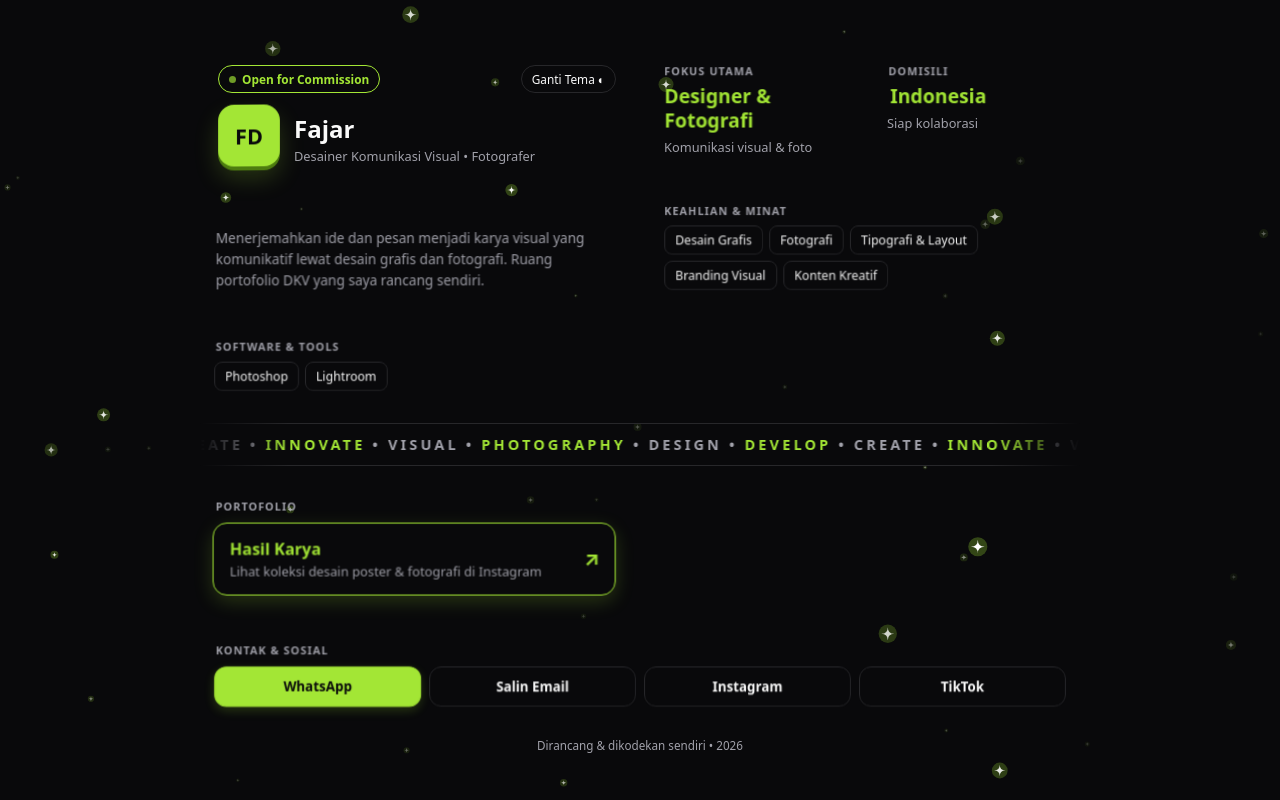
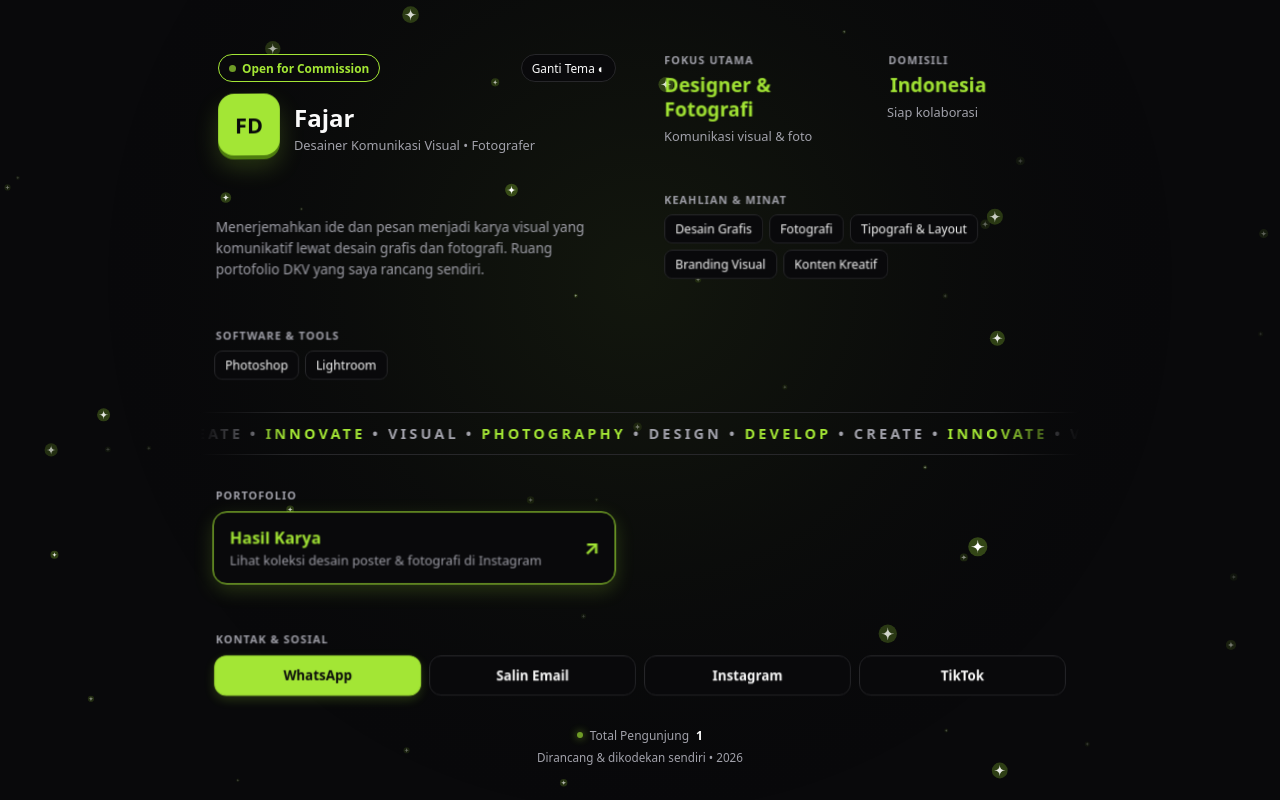
Before and after one commit to fajarbani70-hue/porto2, a plain HTML site: page index.html in a window 1280 px wide. Drawn offline with nearby package versions, Linux system fonts and the light colour scheme; no server answers.

Commit message:
Update index.html

```diff
--- a/index.html
+++ b/index.html
@@ -48,7 +48,10 @@ b{display:block;font-size:.68rem;text-transform:uppercase;letter-spacing:1px;mar
 .bt{text-align:center;padding:10px;border-radius:12px;font-size:.83rem;font-weight:600;text-decoration:none;cursor:pointer}.m{background:var(--a);color:var(--at);border-color:var(--a);animation:gp 2.8s infinite}
 .tb:active,.kr:active,.bt:active{transform:translateZ(2px) scale(.94);box-shadow:0 0 14px var(--g)}
 .tb:active::after,.bt:active::after{transform:translateX(120%);transition:0s}
-footer{grid-column:1/-1;text-align:center;font-size:.73rem;padding-top:4px}
+footer{grid-column:1/-1;display:flex;flex-direction:column;align-items:center;gap:6px;text-align:center;font-size:.73rem;padding-top:4px}
+.vc{display:inline-flex;align-items:center;gap:7px;font-size:.75rem;color:var(--s);transform:translateZ(8px)}
+.vc i{width:6px;height:6px;border-radius:50%;background:var(--a);box-shadow:0 0 8px var(--a);animation:bk 1.5s infinite}
+.vc strong{color:var(--t);font-weight:800;font-variant-numeric:tabular-nums;letter-spacing:.3px}
 @keyframes sh{0%{background-position:200% 0}100%{background-position:-200% 0}}@keyframes mq{0%{transform:translateX(0)}100%{transform:translateX(-50%)}}@keyframes bk{50%{opacity:.3}}@keyframes fl{0%,100%{transform:translateZ(18px) translateY(0) rotateX(0) rotateY(0)}50%{transform:translateZ(24px) translateY(-4px) rotateX(8deg) rotateY(-8deg)}}@keyframes ar{50%{transform:translate(3px,-3px)}}@keyframes sw{50%,100%{transform:translateX(100%)}}@keyframes gp{0%,100%{box-shadow:0 4px 12px 0 var(--g)}50%{box-shadow:0 8px 20px 2px var(--g)}}
 @media(max-width:350px){.g,.lk{grid-template-columns:1fr}.c2,.c4{grid-column:span 1}}
 @media(min-width:720px){.g{max-width:880px;grid-template-columns:repeat(4,1fr)}.hb{display:flex;flex-direction:column;grid-row:span 2}.c4{grid-column:span 4}.lk{grid-template-columns:repeat(4,1fr)}}
@@ -70,7 +73,7 @@ footer{grid-column:1/-1;text-align:center;font-size:.73rem;padding-top:4px}
 <div class="mq" aria-hidden="true"><div class="mt"><span>DESIGN • <i>DEVELOP</i> • CREATE • <i>INNOVATE</i> • VISUAL • <i>PHOTOGRAPHY</i> •&nbsp;</span><span>DESIGN • <i>DEVELOP</i> • CREATE • <i>INNOVATE</i> • VISUAL • <i>PHOTOGRAPHY</i> •&nbsp;</span></div></div>
 <div class="x c2" data-sp="12"><b>Portofolio</b><a href="https://www.instagram.com/fajar_design1?lqvp=MWdhOXFncndjMWNuMg==" target="_blank" rel="noopener" class="kr"><div><h3>Hasil Karya</h3><small>Lihat koleksi desain poster & fotografi di Instagram</small></div><em>↗</em></a></div>
 <div class="x c4" data-sp="-8"><b>Kontak & Sosial</b><div class="lk"><a href="https://wa.me/6281234567890?text=Halo%20Fajar,%20saya%20tertarik%20kolaborasi%20desain" target="_blank" rel="noopener" class="bt m">WhatsApp</a><button class="bt" id="mb" onclick="cp()">Salin Email</button><a href="https://www.instagram.com/fajar_design1?bqrl=MWdhOXFncndjMWNuMg==" target="_blank" rel="noopener" class="bt">Instagram</a><a href="https://tiktok.com/@username" target="_blank" rel="noopener" class="bt">TikTok</a></div></div>
-<footer>Dirancang & dikodekan sendiri • 2026</footer>
+<footer><div class="vc" aria-label="Total Pengunjung"><i></i><span>Total Pengunjung</span><strong id="vn">0</strong></div><span>Dirancang &amp; dikodekan sendiri • 2026</span></footer>
 </main><script>
 const mq=matchMedia("(prefers-reduced-motion:reduce)");
 let ok=0,px=0,py=0,sy=0;
@@ -86,10 +89,12 @@ function cp(){
 ["contextmenu","dragstart"].forEach(v=>document.addEventListener(v,e=>e.preventDefault()));
 ["selectstart","copy"].forEach(v=>document.addEventListener(v,e=>{if(!ok)e.preventDefault()}));
 document.addEventListener("keydown",e=>{let k=e.key.toLowerCase();if(((e.ctrlKey||e.metaKey)&&["c","u","s","a","p"].includes(k))||e.key==="F12"||((e.ctrlKey||e.metaKey)&&e.shiftKey&&["i","j","c"].includes(k)))e.preventDefault()});
-addEventListener("pointermove",e=>{px=(e.clientX/innerWidth-.5)*2;py=(e.clientY/innerHeight-.5)*2},{passive:true});
-const cv=document.getElementById("sn"),cx=cv.getContext("2d");let w,h,ps=[],rt,af;
-function rs(){w=cv.width=innerWidth;h=cv.height=innerHeight}
+const cv=document.getElementById("sn"),cx=cv.getContext("2d");let w,h,ps=[],rt,af,tx=0,ty=0,lx=0,ly=0,la=.45,laT=.45,mv0=0;
+function rs(){w=cv.width=innerWidth;h=cv.height=innerHeight;if(!mv0){tx=lx=w*.5;ty=ly=h*.35}}
 rs();addEventListener("resize",()=>{clearTimeout(rt);rt=setTimeout(rs,120)},{passive:true});
+const onPtr=e=>{mv0=1;tx=e.clientX;ty=e.clientY;laT=1;px=(tx/w-.5)*2;py=(ty/h-.5)*2};
+addEventListener("pointermove",onPtr,{passive:true});
+addEventListener("pointerdown",onPtr,{passive:true});
 let n=w<600?32:48;
 for(let i=0;i<n;i++){let z=Math.random()*.55+.65;ps.push({x:Math.random()*w,y:Math.random()*h,z,r:(Math.random()*3.6+2.2)*z,v:(Math.random()*.5+.2)*z,d:(Math.random()*.4-.2)*z,a:Math.random()*6.28,s:Math.random()*.07+.025})}
 function st(x,y,r,al,lt){
@@ -101,10 +106,17 @@ function st(x,y,r,al,lt){
 function lp(){
   if(document.hidden||mq.matches)return;
   cx.clearRect(0,0,w,h);let lt=!!document.body.dataset.t,span=h+20;
+  lx+=(tx-lx)*.1;ly+=(ty-ly)*.1;la+=(laT-la)*.06;laT=Math.max(.45,laT-.008);
+  const rad=Math.min(w,h)*.55+120,gr=cx.createRadialGradient(lx,ly,0,lx,ly,rad);
+  gr.addColorStop(0,lt?`rgba(234,88,12,${(.15*la).toFixed(3)})`:`rgba(163,230,53,${(.14*la).toFixed(3)})`);
+  gr.addColorStop(.5,lt?`rgba(234,88,12,${(.05*la).toFixed(3)})`:`rgba(163,230,53,${(.045*la).toFixed(3)})`);
+  gr.addColorStop(1,"rgba(0,0,0,0)");
+  cx.globalAlpha=1;cx.fillStyle=gr;cx.fillRect(0,0,w,h);
   for(let p of ps){
     p.a+=p.s;let tw=(Math.sin(p.a)+1)/2;
-    let yy=((p.y-sy*.28*p.z)%span+span)%span-10;
-    st(p.x-px*12*p.z,yy-py*8*p.z,p.r*(.5+tw*.75),(.18+tw*.82)*Math.min(1,p.z),lt);
+    let xx=p.x-px*12*p.z,yy=((p.y-sy*.28*p.z)%span+span)%span-10-py*8*p.z;
+    let dx=xx-lx,dy=yy-ly,d2=dx*dx+dy*dy,bs=d2<48400?(1-Math.sqrt(d2)/220)*.32:0;
+    st(xx,yy,p.r*(.5+tw*.75+bs*.35),Math.min(1,(.18+tw*.82)*Math.min(1,p.z)+bs),lt);
     p.y+=p.v;p.x+=p.d;
     if(p.y>h+10){p.y=-10;p.x=Math.random()*w}
     if(p.x>w+10)p.x=-10;if(p.x<-10)p.x=w+10;
@@ -113,6 +125,39 @@ function lp(){
 }
 if(!mq.matches)af=requestAnimationFrame(lp);
 document.addEventListener("visibilitychange",()=>{cancelAnimationFrame(af);if(!document.hidden&&!mq.matches)af=requestAnimationFrame(lp)});
+const vn=document.getElementById("vn");
+let vTarget=0,vReady=0;
+const renderCount=val=>{
+  vTarget=Math.max(1,Number(val)||1);
+  if(!vn)return;
+  if(vReady&&window.gsap&&!mq.matches){
+    const obj={n:0};
+    gsap.to(obj,{n:vTarget,duration:1.1,ease:"power2.out",onUpdate:()=>{vn.textContent=Math.round(obj.n).toLocaleString("id-ID")}});
+  }else{
+    vn.textContent=vTarget.toLocaleString("id-ID");
+  }
+};
+(async()=>{
+  const key="fd_porto2_v",seen=sessionStorage.getItem(key);
+  let local=(parseInt(localStorage.getItem(key),10)||0)+(seen?0:1);
+  localStorage.setItem(key,local);
+  const ac=new AbortController(),tmr=setTimeout(()=>ac.abort(),2500);
+  try{
+    const url="https://api.counterapi.dev/v1/fajar-dkv-porto2/visits"+(seen?"":"/up");
+    const res=await fetch(url,{signal:ac.signal});
+    clearTimeout(tmr);
+    if(!res.ok)throw 0;
+    const data=await res.json();
+    if(data&&typeof data.count==="number"){
+      sessionStorage.setItem(key,"1");
+      localStorage.setItem(key,data.count);
+      renderCount(data.count);
+      return;
+    }
+  }catch(_){clearTimeout(tmr)}
+  sessionStorage.setItem(key,"1");
+  renderCount(local);
+})();
 addEventListener("DOMContentLoaded",()=>{
   const wl=document.getElementById("wl"),cr=document.getElementById("cr"),mt=document.querySelector(".mt"),mqEl=document.querySelector(".mq");
   let mqTw,mqHover=0;
@@ -172,6 +217,8 @@ addEventListener("DOMContentLoaded",()=>{
   }
   const showMain=()=>{
     document.body.classList.remove("ld");
+    vReady=1;
+    if(vTarget>0)renderCount(vTarget);
     if(window.gsap&&!mq.matches){
       gsap.from(".x,.mq",{y:22,z:-30,rotateX:10,opacity:0,duration:.75,stagger:.06,ease:"power3.out",clearProps:"opacity"});
       gsap.from(".tg span",{scale:.85,opacity:0,duration:.45,stagger:.035,delay:.15,ease:"back.out(1.7)",clearProps:"transform,opacity"});
```
